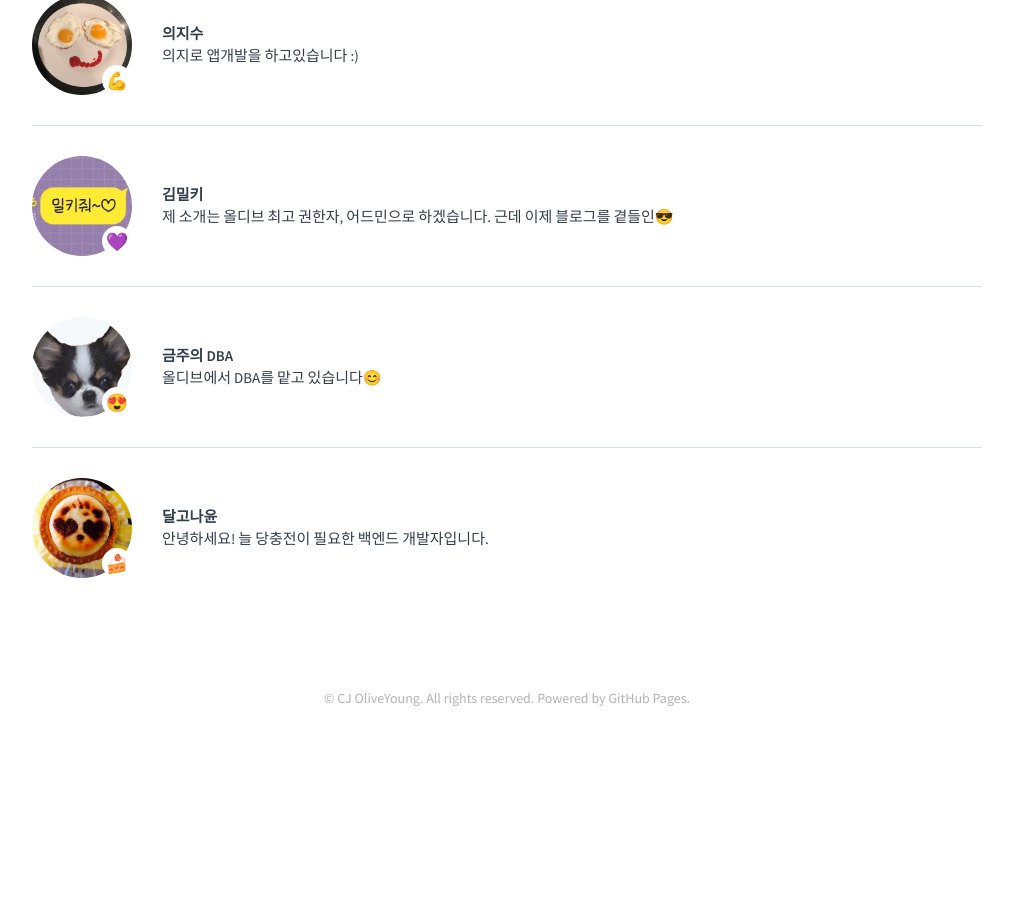
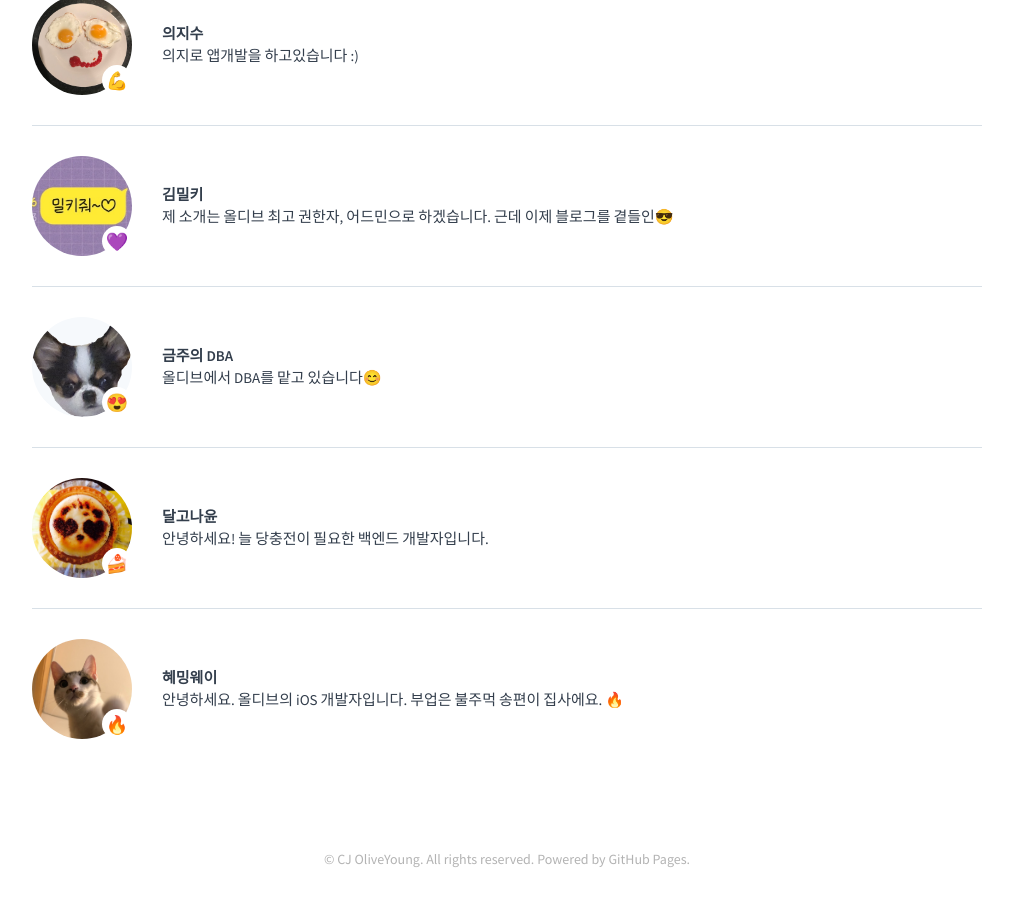
Before and after one commit to tedpark/oy-alldev.github.io, a Jekyll site: the page built from about/index.md, in a window 1280 px wide and 900 px high, scrolled down 3363 px. Shown: the whole window, without its empty margins (133-1146 px from the left). Built offline with Jekyll 4.4.1, drawn with Linux system fonts in a browser that asks for light colours; before the commit the page ends 4102 px from its top, so only the background shows below that.

Commit message:
feature/안혜미 프로필 추가

```diff
--- a/_data/members.yml
+++ b/_data/members.yml
@@ -85,3 +85,8 @@
   emoji: 🍰
   name: 달고나윤
   comment: 안녕하세요! 늘 당충전이 필요한 백엔드 개발자입니다.
+
+- id: 834898
+  emoji: 🔥
+  name: 혜밍웨이
+  comment: 안녕하세요. 올디브의 iOS 개발자입니다. 부업은 불주먹 송편이 집사에요. 🔥
```
Also changed, not shown: about/img/834898.png (added).
